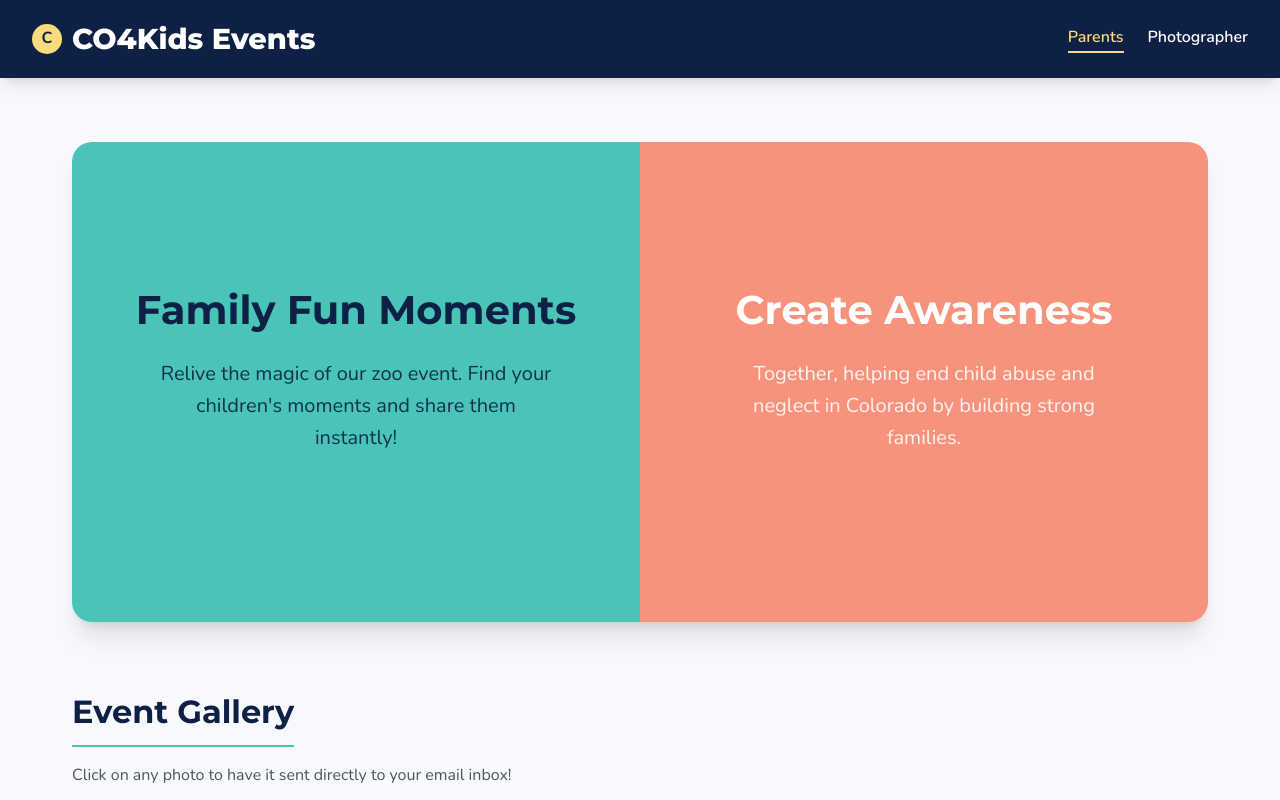
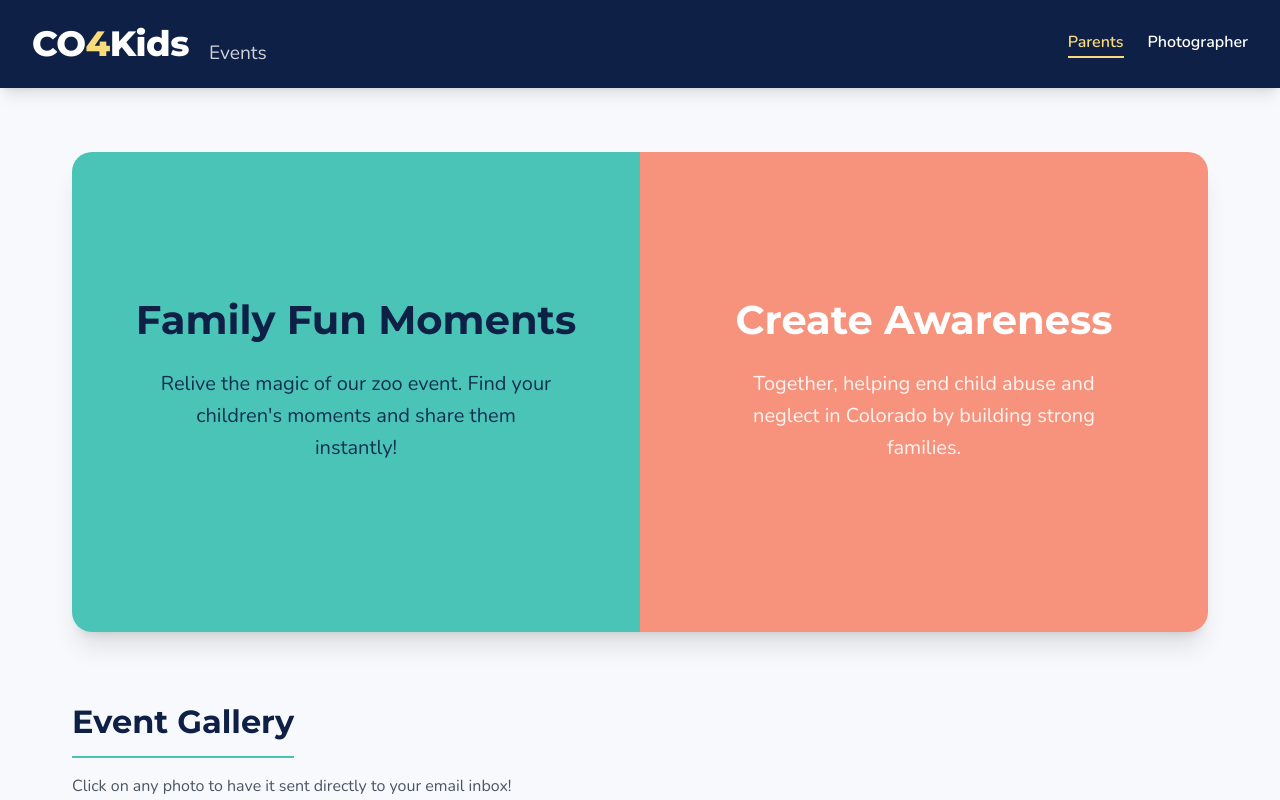
Before and after one commit to boreddy114/zoo-event-photos, a Next.js app: page / in a window 1280 px wide. Shown: the top 800 px of the page. Built offline with nearby package versions, Linux system fonts and the light colour scheme.

Commit message:
Update header logo to match CO4Kids exact graphic branding

```diff
--- a/src/app/page.js
+++ b/src/app/page.js
@@ -16,9 +16,12 @@ export default function Home() {
     <main>
       <header className="header">
         <div className="header-logo">
-          {/* A simple placeholder logo resembling CO4Kids */}
-          <div style={{ backgroundColor: 'var(--color-yellow)', width: '30px', height: '30px', borderRadius: '50%', display: 'flex', alignItems: 'center', justifyContent: 'center', color: 'var(--color-navy)', fontWeight: 'bold' }}>C</div>
-          <h1>CO4Kids Events</h1>
+          <h1 style={{ fontSize: '2.2rem', margin: 0, fontWeight: 800, letterSpacing: '-0.5px' }}>
+            <span style={{ color: 'white' }}>CO</span>
+            <span style={{ color: 'var(--color-yellow)' }}>4</span>
+            <span style={{ color: 'white' }}>Kids</span>
+          </h1>
+          <span style={{ color: 'white', marginLeft: '10px', opacity: 0.8, fontSize: '1.2rem', alignSelf: 'flex-end', paddingBottom: '4px' }}>Events</span>
         </div>
         <nav className="header-nav">
           <span
```
